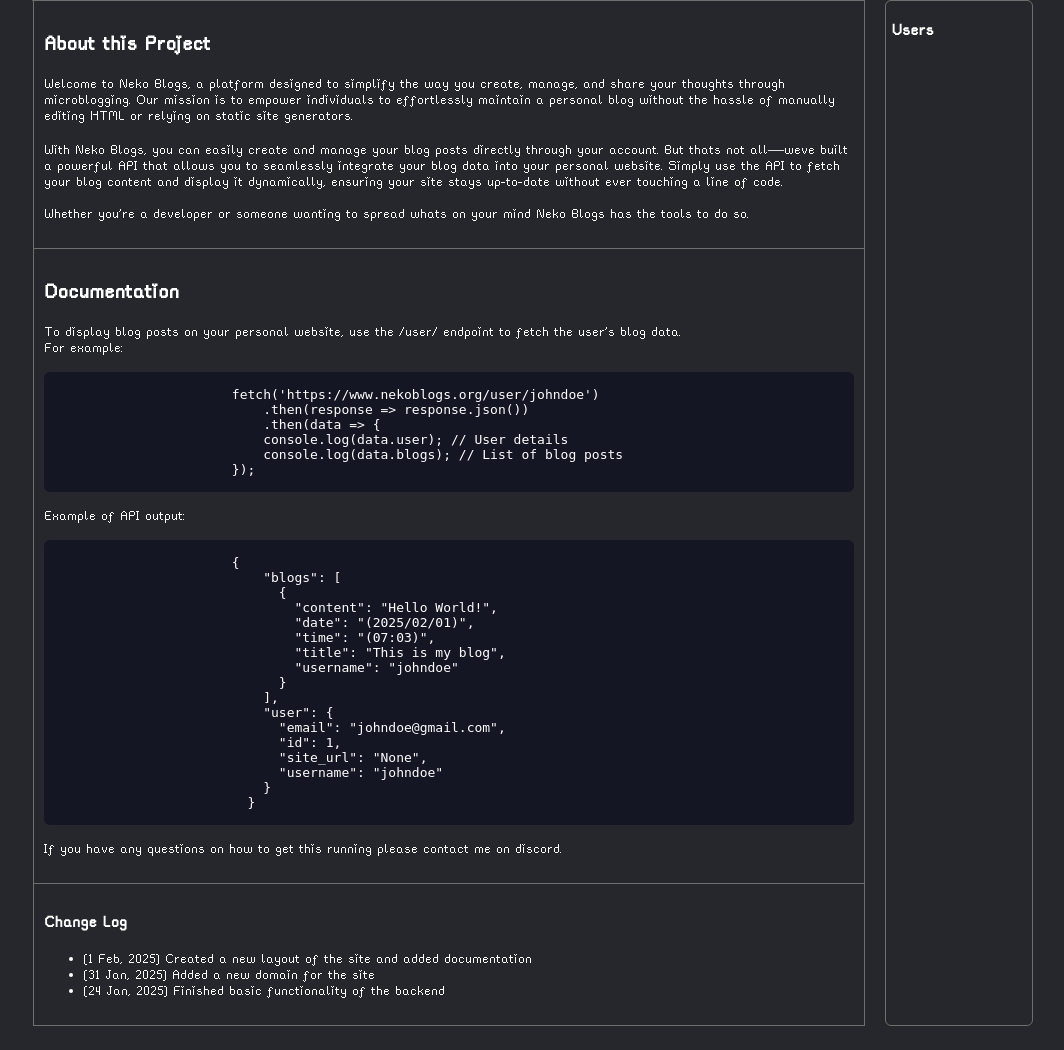
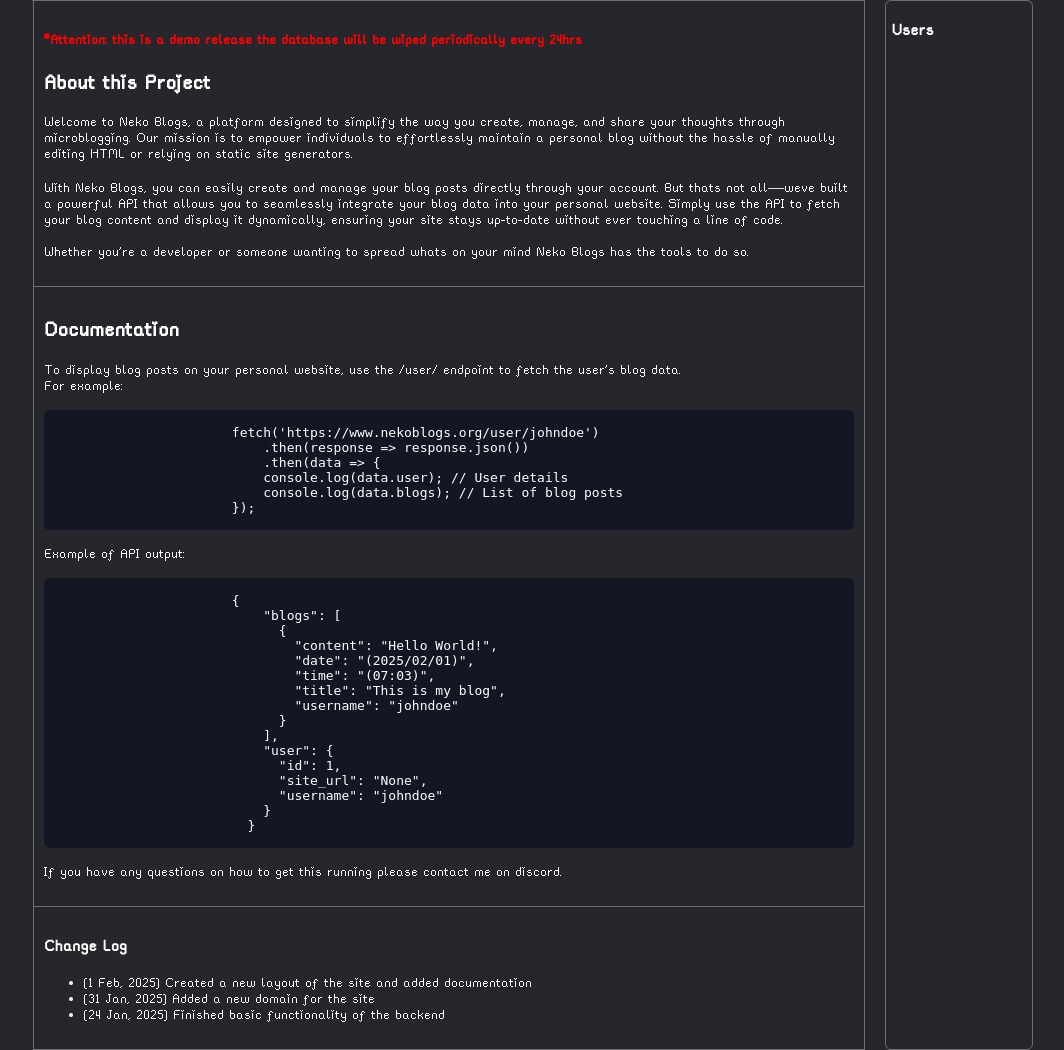
Before and after one commit to met2001/nekoblogs, a Flask app: page /dashboard in a window 1280 px wide. Shown: the part 50-1100 px from the top of the page, without its empty margins (107-1171 px from the left). Before the commit the page ends 1076 px from the top, so only its background shows below. Run offline with Flask 3, Linux system fonts and the light colour scheme.

Commit message:
Security Updates

```diff
--- a/app.py
+++ b/app.py
@@ -47,7 +47,6 @@
         return {
             "id": self.id,
             "username": self.username,
-            "email": self.email,
             "site_url": self.site_url
         }
 
--- a/templates/dashboard.html
+++ b/templates/dashboard.html
@@ -19,6 +19,7 @@
     <main>
         <section class="content">
             <div class="contentcontainer">
+                <h4 style="color: red;">*Attention: this is a demo release the database will be wiped periodically every 24hrs</h4>
                 <h1>About this Project</h1>
                 <p>Welcome to Neko Blogs, a platform designed to simplify the way you create, manage, and share your thoughts through microblogging. Our mission is to empower individuals to effortlessly maintain a personal blog without the hassle of manually editing HTML or relying on static site generators.</p>
                 <p>With Neko Blogs, you can easily create and manage your blog posts directly through your account. But thats not all—weve built a powerful API that allows you to seamlessly integrate your blog data into your personal website. Simply use the API to fetch your blog content and display it dynamically, ensuring your site stays up-to-date without ever touching a line of code.</p>
@@ -51,7 +52,6 @@
                               }
                             ],
                             "user": {
-                              "email": "johndoe@gmail.com",
                               "id": 1,
                               "site_url": "None",
                               "username": "johndoe"
```
Also changed, not shown: instance/forum.db, 2 other files.
